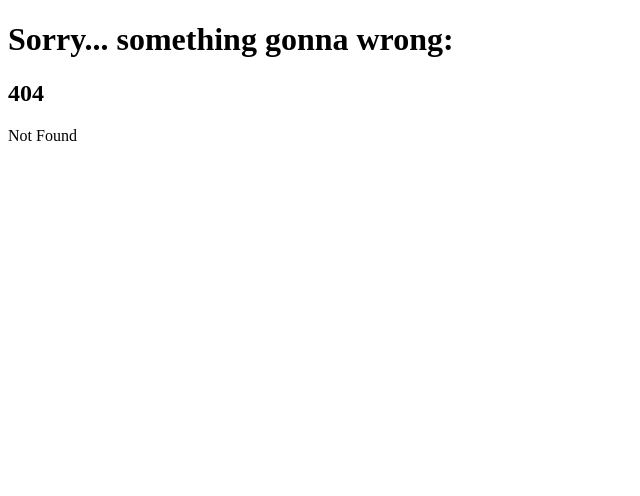
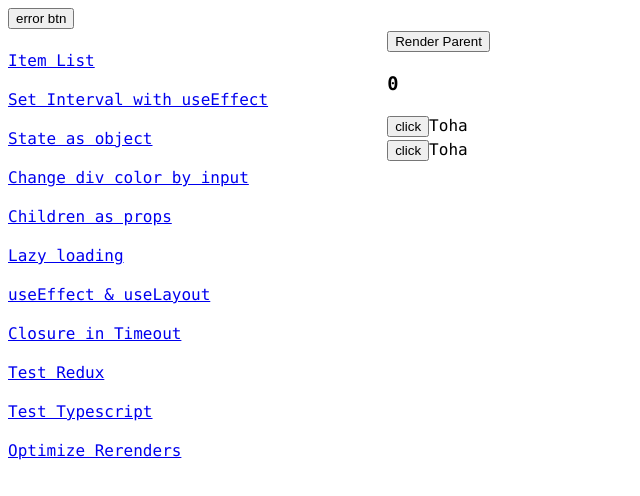
Before and after one commit to tuosha/test-pass-components-as-props, a React app: page /optimize-rerenders in a window 1280 px wide. Before the commit this address had no page. Shown: the top 496 px of the page, without its empty margins (0-640 px from the left). Built offline with nearby package versions, Linux system fonts and the light colour scheme.

Commit message:
add Optimize Renders Component to prevent additional renders of Child Components

```diff
--- a/src/components/Navbar/Navbar.tsx
+++ b/src/components/Navbar/Navbar.tsx
@@ -19,6 +19,8 @@ const Navbar = ({ className }: NavbarProps) => {
             <Link to={'/closure-timeout'}>Closure in Timeout</Link>
             <Link to={'/test-redux-cash'}>Test Redux</Link>
             <Link to={'/test-typescript'}>Test Typescript</Link>
+            <Link to={'/optimize-rerenders'}>Optimize Rerenders</Link>
+
         </div>
     )
 }
--- /dev/null
+++ b/src/components/Optimiztation/OptimizeRerenders.tsx
@@ -0,0 +1,35 @@
+import {memo, useCallback, useMemo, useState} from 'react';
+
+interface Child {
+    value: string
+    fn: () => void
+}
+
+const ChildElem = memo(({ value, fn }: Child) => <div><button onClick={fn}>click</button><span>{value}</span></div>)
+
+const ParentELem = () => {
+    const [count, setCount] = useState(0)
+    const inc = () => setCount(count => count +1)
+    const fn = useCallback(() => {
+        console.log('im calling')
+    }, [])
+    const value = useMemo(() => {
+        return {name: 'Toha'}
+    }, [])
+    return (
+        <div>
+            <button onClick={inc}>Render Parent</button>
+            <h3>{count}</h3>
+            <ChildElem value={value.name} fn={fn} />
+            <ChildElem value={value.name} fn={fn} />
+        </div>
+    )
+}
+
+const OptimizeRerenders = () => {
+    return (
+        <ParentELem />
+    )
+}
+
+export default OptimizeRerenders
--- a/src/routers/mainPageRouter/mainPageRouter.tsx
+++ b/src/routers/mainPageRouter/mainPageRouter.tsx
@@ -8,6 +8,7 @@ import UseEffectAndLayoutHooks from '../../components/useHooks/useEffectAndLayou
 import ClosureTimeout from '../../components/ClosureTimeout/ClosureTimeout'
 import TestRedux from '../../components/TestRedux/TestRedux'
 import UnionTypes from '../../components/TypeSript/UnionTypes';
+import OptimizeRerenders from '../../components/Optimiztation/OptimizeRerenders';
 
 const LazyElem = Loadable(LazyComponentLoading)
 
@@ -86,6 +87,10 @@ const mainPageRouter = createBrowserRouter([
                 path: '/test-typescript',
                 element: <UnionTypes />,
             },
+            {
+                path: '/optimize-rerenders',
+                element: <OptimizeRerenders />,
+            },
         ],
     },
 ])
```
